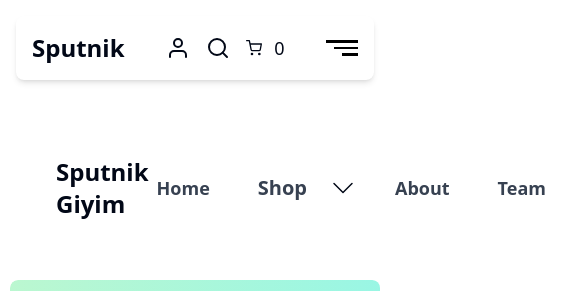
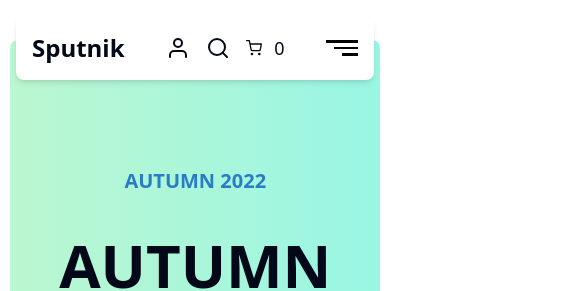
Before and after one commit to asebneemu/e-emmorce, a React (Vite) app: page / in a window 390 px wide. Shown: the top 291 px of the page, 585 px wide, since content can reach past the window. Built offline with nearby package versions, Linux system fonts and the light colour scheme.

Commit message:
HomePagev01

```diff
--- a/src/Pages/HomePage.jsx
+++ b/src/Pages/HomePage.jsx
@@ -1,4 +1,4 @@
-import React, { useEffect, useState } from "react";
+
 import Bestsellers from "../context/HomeContext/Bestsellers";
 import Cards from "../context/HomeContext/Cards";
 import ContactSection from "../components/ContactSection";
@@ -12,7 +12,6 @@ import NavbarLine from "../components/NavbarLine";
 import RealNavbar from "../components/RealNavbar";
 import SputnikFooter from "../components/SputnikFooter";
 import WhatWeDo from "../context/HomeContext/WhatWeDo";
-import User from "../components/User"; // User bileşenini içe aktarın
 import ScrollToTopButton from "@/components/ScrollToTopButton";
 
 export default function HomePage() {
--- a/src/components/Navbar.jsx
+++ b/src/components/Navbar.jsx
@@ -11,7 +11,7 @@ export default function Navbar() {
     };
 
     return (
-        <div className="4xs:min-h-auto 4xs:flex 4xs:flex-col 4xs:items-center p-4 2xs:w-[540px] 2xs:mx-auto md:hidden 2xs:w-full mb-10">
+        <div className="4xs:min-h-auto 4xs:flex 4xs:flex-col 4xs:items-center p-4 2xs:w-[540px] 2xs:mx-auto md:hidden 2xs:w-full mb-10 fixed top-0 left-0 right-0 z-50">
             {/* 2xs için genişlik ve yatayda ortalama (mx-auto) */}
 
             <div className="bg-white p-4 rounded-lg shadow-md 4xs:flex 4xs:items-center 4xs:justify-between 4xs:w-full">
--- a/src/components/RealNavbar.jsx
+++ b/src/components/RealNavbar.jsx
@@ -25,7 +25,7 @@ export default function RealNavbar() {
             id="real-navbar"
             className={`${
                 isSticky ? 'fixed top-0 left-0 right-0 z-50 bg-white shadow-md mt-0' : 'mt-2'
-            } md:flex justify-between items-center p-4`}
+            } hidden md:flex justify-between items-center p-4`} // 'hidden md:flex' kullanıldı
         >
             <div className="flex justify-between w-full items-center mx-10 md:flex-col lg:justify-center sm:gap-5 1190:flex-row 1190:justify-around">
                 <div className="flex md:flex-col 1190:flex-row justify-between items-center md:gap-5">
--- a/src/context/ShopContext/ShopBestseller.jsx
+++ b/src/context/ShopContext/ShopBestseller.jsx
@@ -1,3 +1,4 @@
+/* eslint-disable react/prop-types */
 import { Link } from 'react-router-dom';
 import FavoriteButton from '../../components/Buttons/FavoriteButton';
 import AddToCartButton from '../../components/Buttons/AddToCartButton';
```
